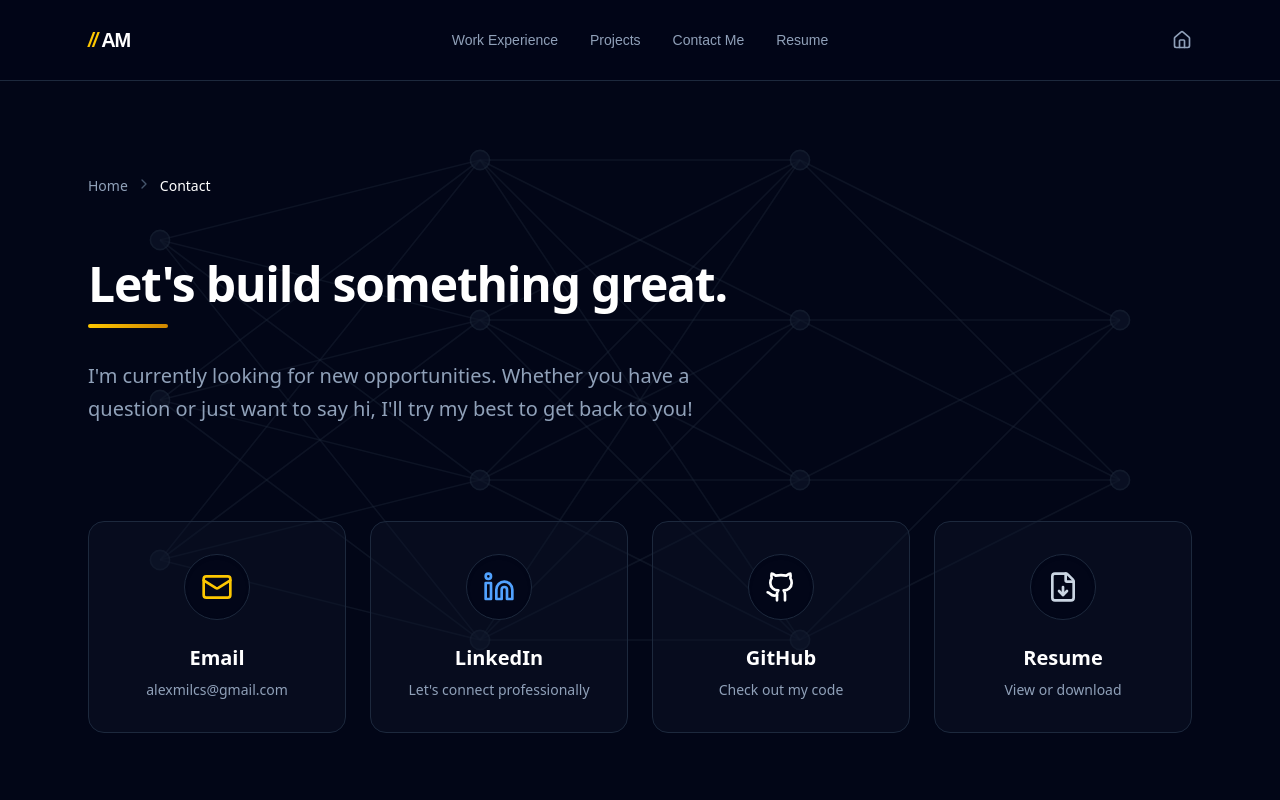
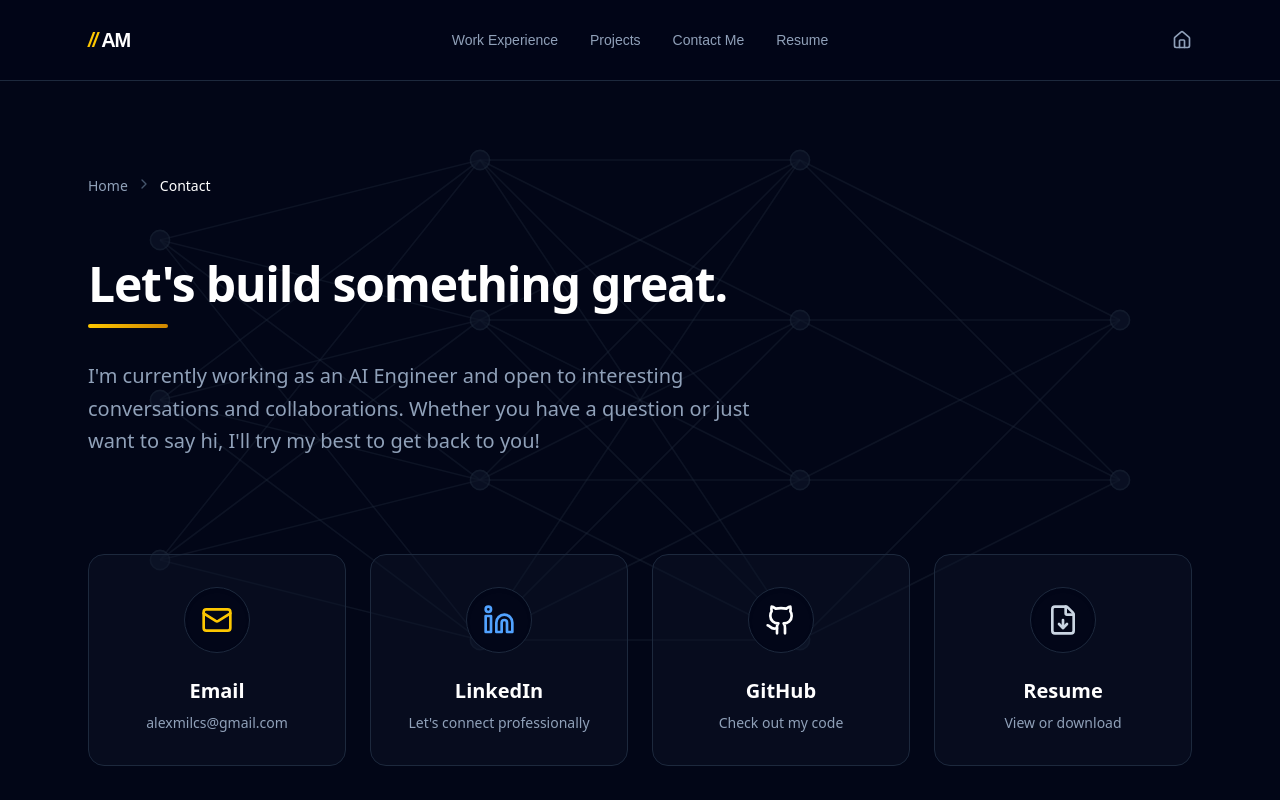
Before and after one commit to AlexMiloCS/My_portfolio, a Next.js app: page /contact in a window 1280 px wide. Shown: the top 800 px of the page. Built offline with nearby package versions, Linux system fonts and the light colour scheme.

Commit message:
her section changed

```diff
--- a/src/app/contact/page.jsx
+++ b/src/app/contact/page.jsx
@@ -26,7 +26,7 @@ export default function ContactPage() {
           </h1>
           <div className="h-1 w-20 bg-gradient-to-r from-yellow-400 to-yellow-600 rounded-full"></div>
           <p className="text-xl text-slate-400 max-w-2xl leading-relaxed pt-4">
-            I'm currently looking for new opportunities. Whether you have a question or just want to say hi, I'll try my best to get back to you!
+            I'm currently working as an AI Engineer and open to interesting conversations and collaborations. Whether you have a question or just want to say hi, I'll try my best to get back to you!
           </p>
         </section>
 
```
